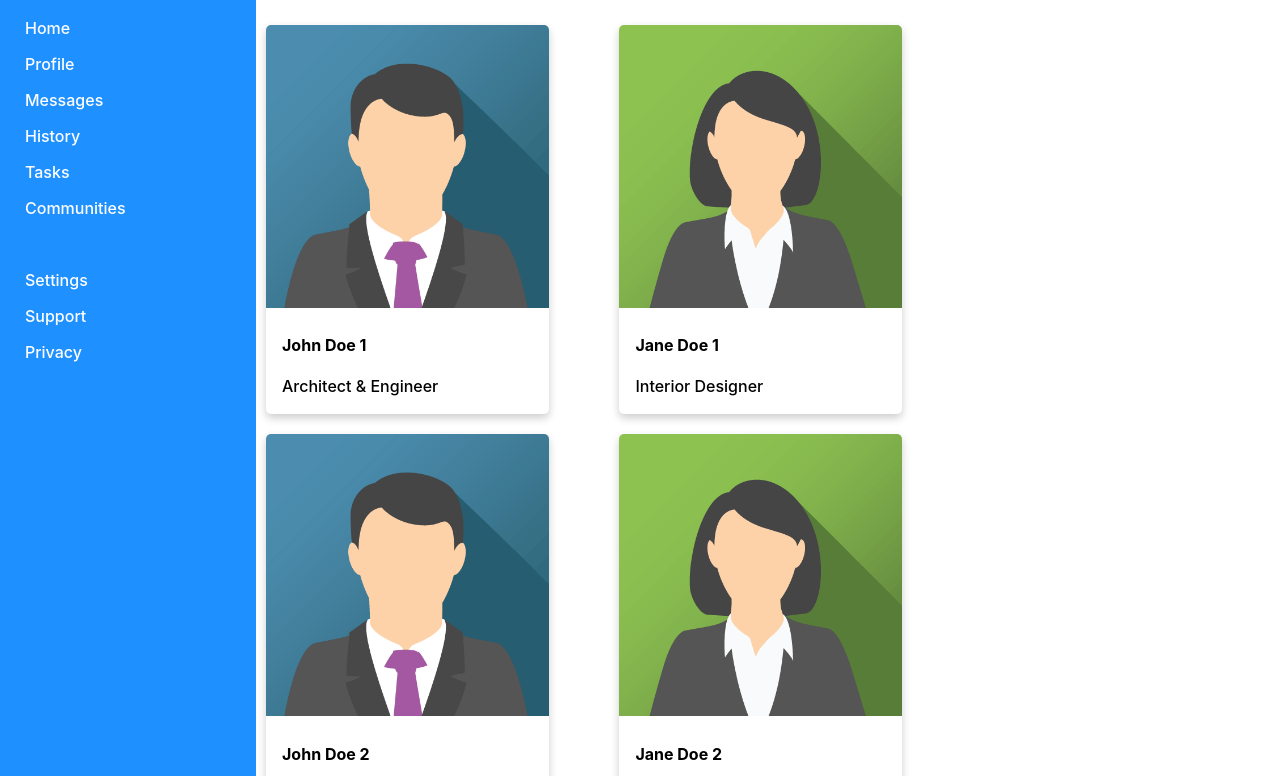
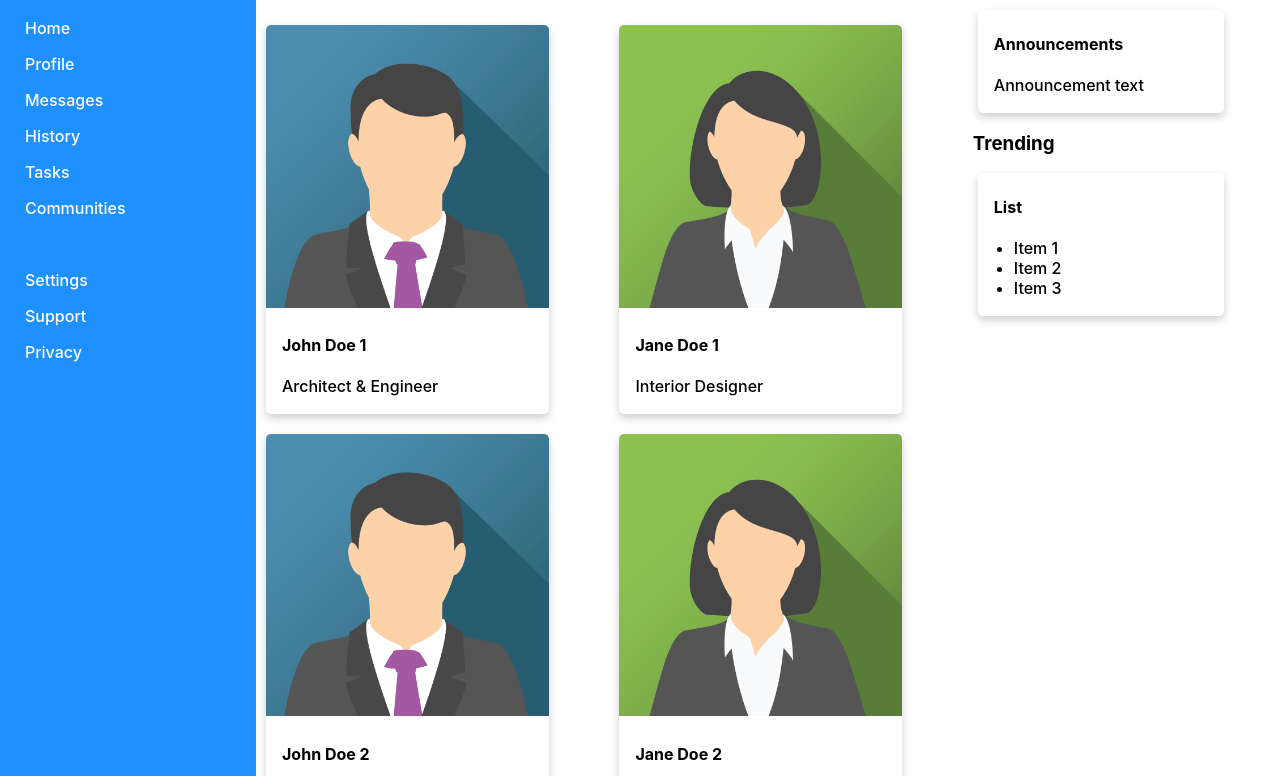
Before and after one commit to bryantt23/odin-admin-dashboard, a plain HTML site: page index.html in a window 1280 px wide. Shown: the part 90-866 px from the top of the page. Drawn offline with Linux system fonts and the light colour scheme.

Commit message:
add extra info

```diff
--- a/index.html
+++ b/index.html
@@ -84,8 +84,28 @@
         </div>
 
         <div class="extra">
-          <div class="announcements">announcements</div>
-          <div class="trending">trending</div>
+          <div class="announcements">
+            <h3>Announcements</h3>
+            <div class="card">
+              <div class="card-container">
+                <h4>Announcements</h4>
+                <p>Announcement text</p>
+              </div>
+            </div>
+          </div>
+          <div class="trending">
+            <h3>Trending</h3>
+            <div class="card">
+              <div class="card-container">
+                <h4>List</h4>
+                <ul class="list">
+                  <li>Item 1</li>
+                  <li>Item 2</li>
+                  <li>Item 3</li>
+                </ul>
+              </div>
+            </div>
+          </div>
         </div>
       </div>
     </div>
--- a/style.css
+++ b/style.css
@@ -51,10 +51,6 @@ body {
   padding: 5px;
 }
 
-.announcements {
-  background-color: aqua;
-}
-
 img {
   max-height: 100%;
   max-width: 100%;
@@ -76,3 +72,7 @@ img {
 .card-container {
   padding: 2px 16px;
 }
+
+.list {
+  padding-left: 20px;
+}
```
